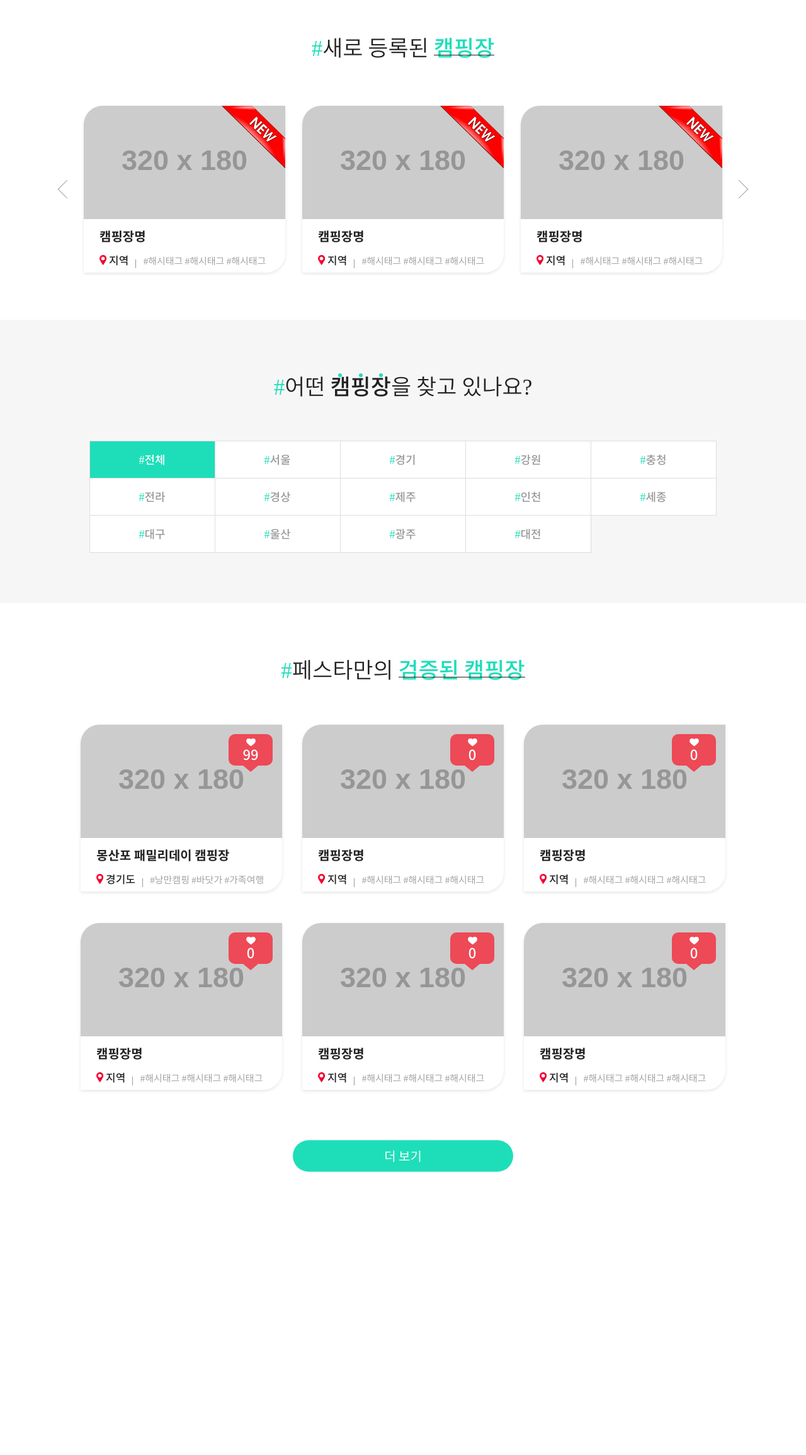
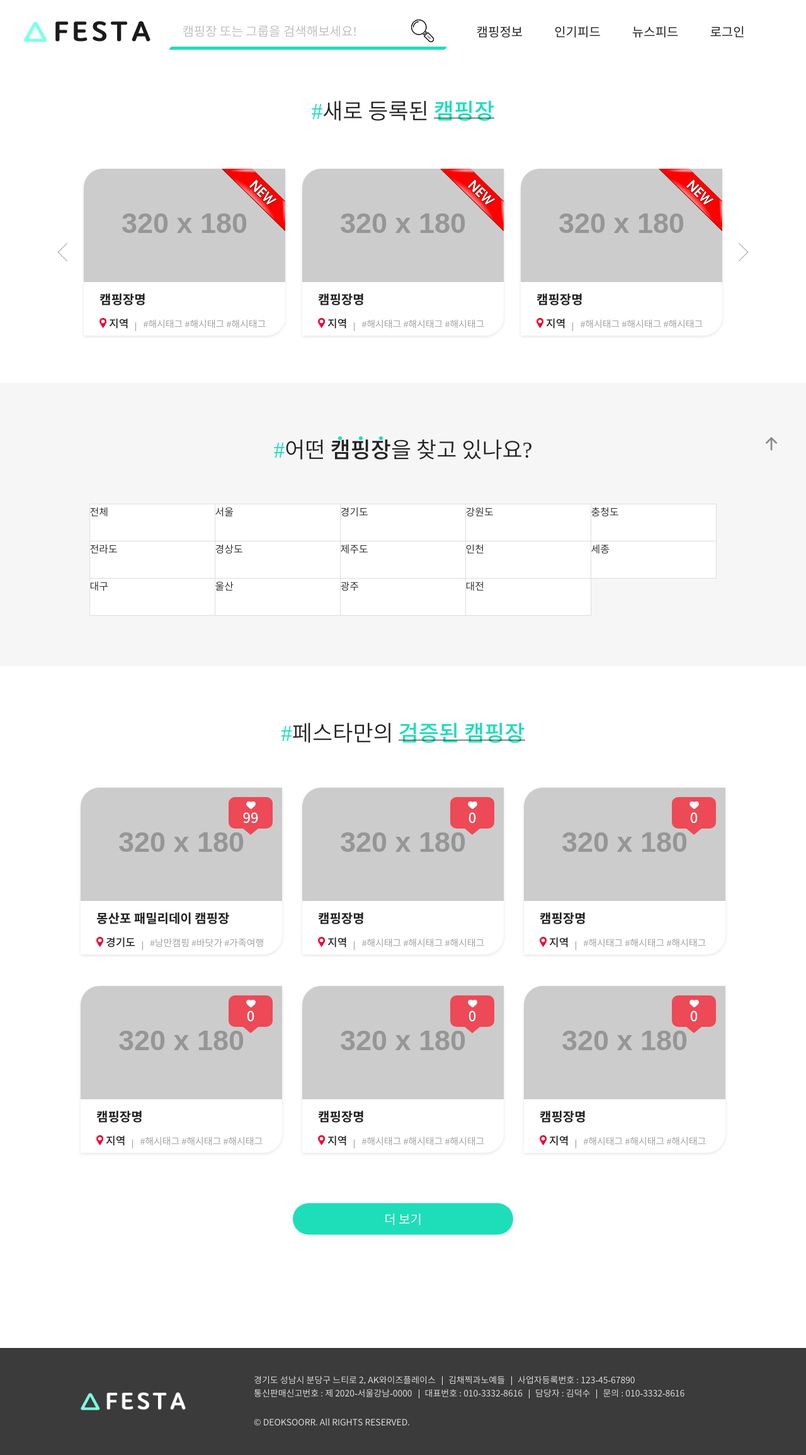
Before and after one commit to h62j8n/h62j8n.github.io, a plain HTML site: page camp/index.html in a window 1280 px wide. Shown: the whole page at 63% size. Before the commit the page ends 2041 px from the top, so only its background shows below. Drawn offline with Linux system fonts and the light colour scheme; some packages are replaced by stand-ins of ours; placeholder pictures from the web are drawn by us; a script that the page names is missing; some icons are missing.

Commit message:
슬라이드 링크오류 수정, 캠핑정보 페이지 태그 수정

```diff
--- a/camp/index.html
+++ b/camp/index.html
@@ -3,17 +3,36 @@
 <head>
 	<meta charset="UTF-8">
 	<meta name="viewport" content="width=device-width, initial-scale=1.0">
-	<script type="text/javascript" src="../js/jquery-1.12.4.js"></script>
-	<script type="text/javascript" src="../js/util.js"></script>
-	<script type="text/javascript" src="../js/site.js"></script>
+	<script type="text/javascript" src="/js/jquery-1.12.4.js"></script>
+	<script type="text/javascript" src="/js/util.js"></script>
+	<script type="text/javascript" src="/js/site.js"></script>
 	<link rel="stylesheet" href="//cdn.jsdelivr.net/npm/xeicon@2.3.3/xeicon.min.css">
-	<link rel="stylesheet" href="../css/site.css">
+	<link rel="stylesheet" href="/css/site.css">
 	<link rel="shortcut icon" href="/favicon.ico">
 	<title>FESTA</title>
 </head>
 <body>
 <div id="wrap">
-	<div w3-include-html="../include/header.html"></div>
+	<div id="header">
+		<div class="scrX">
+			<div class="container">
+				<h1>
+					<a href="/"><em class="snd_only">FESTA</em></a>
+				</h1>
+				<form class="search_box">
+					<input type="text" placeholder="캠핑장 또는 그룹을 검색해보세요!">
+					<button type="submit"><img src="/images/ico/btn_search.png" alt="검색"></button>
+				</form>
+				<ul id="gnb">
+					<li><a href="/camp/">캠핑정보</a></li>
+					<li><a href="/hot/">인기피드</a></li>
+					<li><a href="/news/">뉴스피드</a></li>
+					<li><a href="/member/login" class="btn_pop">로그인</a></li>
+				</ul>
+				<button type="button" id="btnTop"><em class="snd_only">맨 위로</em></button>
+			</div>
+		</div>
+	</div>
 	<!-- #캠핑정보 (리스트) -->
 	<!-- 서브페이지 시작 { -->
 	<div id="container" class="camp_wrap list">
@@ -26,10 +45,10 @@
 					<div>
 						<ul class="camp_list swiper-wrapper">
 							<li class="swiper-slide">
-								<a class="cp_thumb" href="../camp/detail.html">
+								<a class="cp_thumb" href="/camp/detail.html">
 									<img src="http://placehold.it/320x180" alt="몽산포 패밀리데이 캠핑장 썸네일">
 								</a>
-								<a class="cp_text" href="../camp/detail.html">
+								<a class="cp_text" href="/camp/detail.html">
 									<b class="cp_name">몽산포 패밀리데이 캠핑장</b>
 									<span>
 										<b class="cp_loc">경기도</b>
@@ -108,20 +127,20 @@
 			<div class="container">
 				<h3 class="comm_tit">어떤 <span>캠</span><span>핑</span><span>장</span>을 찾고 있나요?</h3>
 				<ul class="tab_list">
-					<li><button type="button" class="on">전체</button></li>
-					<li><button type="button">서울</button></li>
-					<li><button type="button">경기</button></li>
-					<li><button type="button">강원</button></li>
-					<li><button type="button">충청</button></li>
-					<li><button type="button">전라</button></li>
-					<li><button type="button">경상</button></li>
-					<li><button type="button">제주</button></li>
-					<li><button type="button">인천</button></li>
-					<li><button type="button">세종</button></li>
-					<li><button type="button">대구</button></li>
-					<li><button type="button">울산</button></li>
-					<li><button type="button">광주</button></li>
-					<li><button type="button">대전</button></li>
+					<li><a href="" class="on">전체</a></li>
+					<li><a href="">서울</a></li>
+					<li><a href="">경기도</a></li>
+					<li><a href="">강원도</a></li>
+					<li><a href="">충청도</a></li>
+					<li><a href="">전라도</a></li>
+					<li><a href="">경상도</a></li>
+					<li><a href="">제주도</a></li>
+					<li><a href="">인천</a></li>
+					<li><a href="">세종</a></li>
+					<li><a href="">대구</a></li>
+					<li><a href="">울산</a></li>
+					<li><a href="">광주</a></li>
+					<li><a href="">대전</a></li>
 				</ul>
 			</div>
 		</section>
@@ -214,7 +233,28 @@
 		<!-- } 컨텐츠영역 끝 -->
 	</div>
 	<!-- } 서브페이지 -->
-	<div w3-include-html="../include/footer.html"></div>
+	<div id="footer">
+		<div class="container">
+			<div class="img_box">
+				<img src="/images/ico/logo_w.png" alt="FESTA">
+			</div>
+			<div class="text_box">
+				<p>
+					<span>경기도 성남시 분당구 느티로 2, AK와이즈플레이스</span>
+					<span>김채찍과노예들</span>
+					<span>사업자등록번호 : 123-45-67890</span>
+				</p>
+				<p>
+					<span>통신판매신고번호 : 제 2020-서울강남-0000</span>
+					<span>대표번호 : 010-3332-8616</span>
+					<span>담당자 : 김덕수</span>
+					<span>문의 : 010-3332-8616</span>
+				</p>
+				<p>&copy; DEOKSOORR. All RIGHTS RESERVED.</p>
+			</div>
+		</div>
+	</div>
+	<div class="fstPop"></div>
 </div>
 
 <script type="text/javascript">
--- a/js/site.js
+++ b/js/site.js
@@ -86,6 +86,7 @@ function myList() {
 		}
 	});
 }
+
 function myListOff() {
 	var btn = $('.btn_mylist'),
 		list = $('.my_list');
@@ -110,6 +111,7 @@ function thumbnail() {
 			clickable: true,
 		},
 		speed: 600,
+		preventClicks: false,
 		allowTouchMove: false,
 	});
 }
@@ -250,6 +252,7 @@ function mainSlider() {
 		autoplay: {
 			delay: 5000,
 		},
+		preventClicks: false,
 		allowTouchMove: false,
 	});
 }
@@ -312,8 +315,15 @@ function campSlider() {
 		autoplay: {
 			delay: 5000,
 		},
+		preventClicks: false,
 		allowTouchMove: false,
 	});
+
+	// var anchor = $('.swiper-slide a');
+	// anchor.on('click', function() {
+	// 	console.log("aaa");
+	// 	window.lo
+	// });
 }
 
 function numbering(target) {
@@ -327,7 +337,7 @@ function numbering(target) {
 
 function starRating() {
 	var target = $('.rt_rates');
-	var star = $('input[name=rt_rate]');
+	var star = $('input[name=rtRate]');
 	var margin = -20;
 	star.on('change', function() {
 		var length = 5 - $(this).val();
```
Also changed, not shown: camp/detail.html (+57 -17 lines), search.html (+1 -1 lines).
